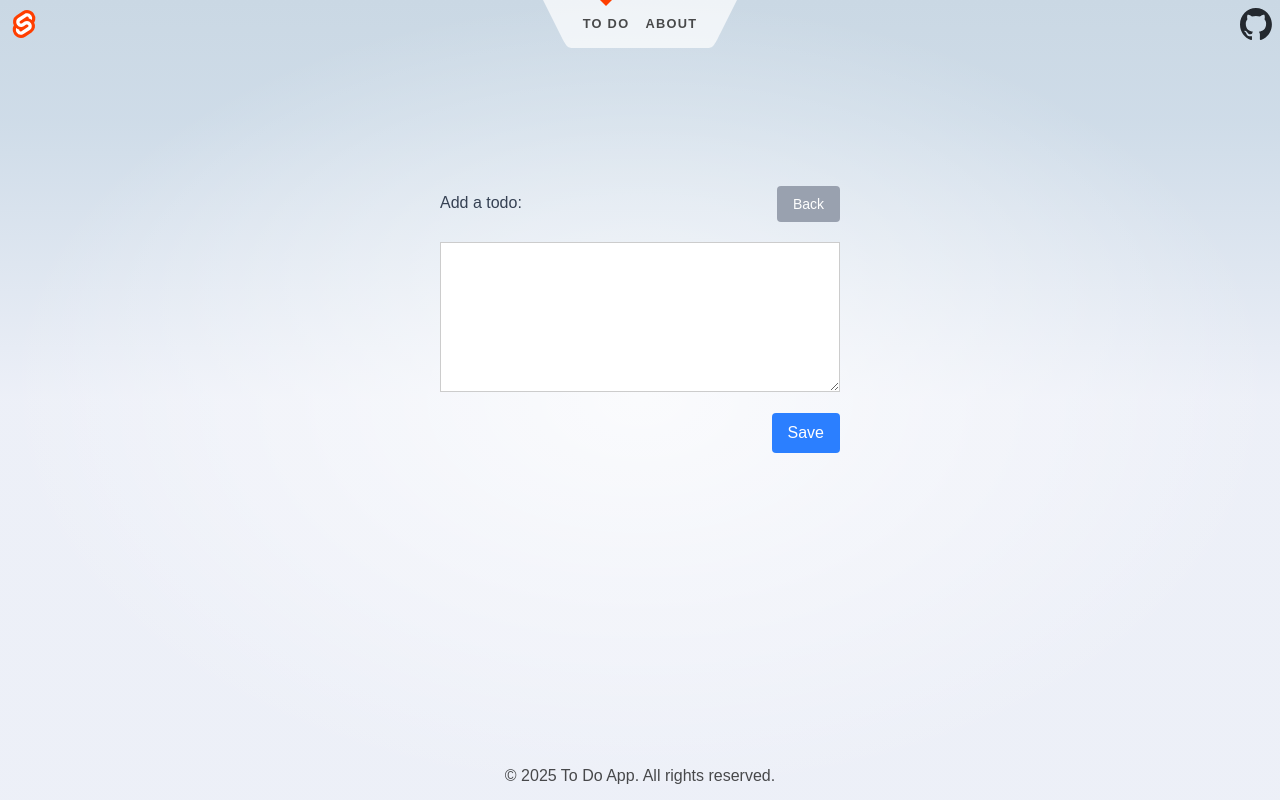
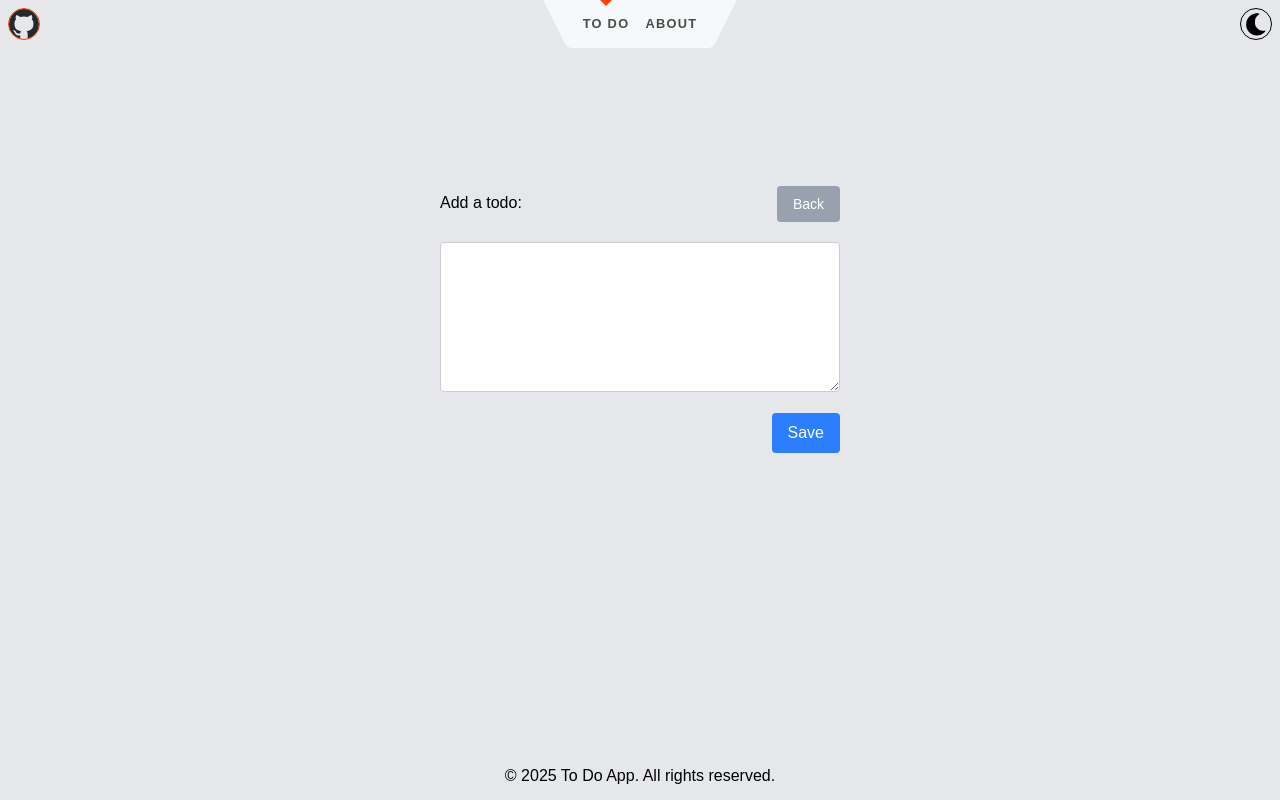
Before and after one commit to ljbeduya/sv-todo-app, a SvelteKit app: page /todo/create in a window 1280 px wide. Built offline with nearby package versions, Linux system fonts and the light colour scheme.

Commit message:
Implement dark mode theme switching

```diff
--- a/src/app.css
+++ b/src/app.css
@@ -3,6 +3,7 @@
 @plugin '@tailwindcss/forms';
 @plugin '@tailwindcss/typography';
 
+@custom-variant dark (&:where(.dark, .dark *));
 :root {
 	--font-body:
 		Arial, -apple-system, BlinkMacSystemFont, 'Segoe UI', Roboto, Oxygen, Ubuntu, Cantarell,
@@ -50,6 +51,7 @@ p {
 a:hover {
 	text-decoration: underline;
 }
+
 h1 {
 	font-size: 2rem;
 	text-align: center;
--- a/src/routes/+layout.svelte
+++ b/src/routes/+layout.svelte
@@ -5,7 +5,7 @@
   let { children } = $props();
 </script>
 
-<div class="app">
+<div class="app text-black bg-gray-200 dark:text-white dark:bg-black">
   <Header />
 
   <main>
@@ -43,10 +43,6 @@
     padding: 12px;
   }
 
-  footer a {
-    font-weight: bold;
-  }
-
   @media (min-width: 480px) {
     footer {
       padding: 12px 0;
--- a/src/routes/Header.svelte
+++ b/src/routes/Header.svelte
@@ -1,24 +1,34 @@
 <script lang="ts">
   import { page } from "$app/state";
-  import logo from "$lib/images/svelte-logo.svg";
   import github from "$lib/images/github.svg";
+  import moon from "$lib/images/moon_icon.png";
+  import sun from "$lib/images/sun_icon.png";
+
+  let isDarkMode = $state(false);
+
+  function toggleDarkMode() {
+    document.documentElement.classList.toggle("dark");
+    isDarkMode = !isDarkMode;
+  }
 </script>
 
-<header>
+<header class="header flex justify-between">
   <div class="corner">
     <a
-      href="https://svelte.dev/docs/kit"
+      href="https://github.com/ljbeduya/sv-todo-app"
       target="_blank"
       rel="noopener noreferrer"
+      class="flex items-center justify-center"
     >
       <img
-        src={logo}
-        alt="SvelteKit"
+        src={github}
+        alt="GitHub"
+        class="dark:bg-white rounded-full border-1 size-8"
       />
     </a>
   </div>
 
-  <nav>
+  <nav class="nav flex justify-center">
     <svg
       viewBox="0 0 2 3"
       aria-hidden="true"
@@ -45,48 +55,33 @@
     </svg>
   </nav>
 
-  <div class="corner">
-    <a
-      href="https://github.com/ljbeduya/sv-todo-app"
-      target="_blank"
-      rel="noopener noreferrer"
+  <div class="corner flex justify-center items-center">
+    <button
+      type="button"
+      class="border-1 flex justify-center items-center rounded-full bg-none size-8"
+      onclick={toggleDarkMode}
     >
       <img
-        src={github}
-        alt="GitHub"
+        src={isDarkMode ? sun : moon}
+        alt="Toggle Dark Mode"
+        class="icon hover:bg-red-100 dark:hover:bg-yellow-50 rounded-full size-7 p-0.5"
       />
-    </a>
+    </button>
   </div>
 </header>
 
 <style>
-  header {
-    display: flex;
-    justify-content: space-between;
-  }
-
   .corner {
     width: 3em;
     height: 3em;
   }
 
   .corner a {
-    display: flex;
-    align-items: center;
-    justify-content: center;
     width: 100%;
     height: 100%;
   }
 
-  .corner img {
-    width: 2em;
-    height: 2em;
-    object-fit: contain;
-  }
-
   nav {
-    display: flex;
-    justify-content: center;
     --background: rgba(255, 255, 255, 0.7);
   }
 
--- a/src/routes/todo/+page.svelte
+++ b/src/routes/todo/+page.svelte
@@ -53,7 +53,7 @@
 </svelte:head>
 
 <div class="text-column">
-  <h1>To Do List</h1>
+  <h1>My To Dos</h1>
   <button
     type="button"
     class="create-btn bg-blue-500 text-white py-2 px-4 rounded hover:bg-blue-600"
@@ -64,14 +64,14 @@
   <div class="search-container flex items-center mb-4">
     {#if doSearch}
       <div
-        class="search-field flex items-center"
+        class="search-field flex-auto items-center"
         transition:slide={{ axis: "x", duration: 400 }}
       >
         <input
           type="text"
           bind:value={searchKey}
           placeholder="Search todos..."
-          class="border border-gray-300 rounded px-2 py-1 mb-4 w-full max-w-md"
+          class="rounded px-1 py-1 mb-2 max-w-md gap-3 dark:bg-gray-700 dark:text-white"
           autocomplete="off"
           oninput={() => {
             const filteredTodos = originalTodos.filter((todo) =>
@@ -84,7 +84,7 @@
     {/if}
     <button
       type="button"
-      class="search-btn text-white py-2 px-4 rounded"
+      class="search-btn text-white py-2 px-4 rounded flex-auto"
       onclick={() => (doSearch = !doSearch)}
       disabled={!data.todos.length}
       class:bg-gray-400={data.todos.length}
@@ -102,6 +102,7 @@
       <ul>
         {#each todos.filter((todo) => !todo.done) as todo (todo.id)}
           <li
+            class="rounded border-1"
             in:fly={{ y: 20, duration: 400 }}
             out:slide={{ duration: 300 }}
           >
@@ -121,7 +122,7 @@
       <span>Completed Todos</span>
       <button
         type="button"
-        class="completed-btn bg-green-300 text-black py-2 px-4 rounded hover:bg-green-400"
+        class="completed-btn bg-green-400 text-white py-2 px-4 rounded hover:bg-green-600"
         onclick={() => (showCompleted = !showCompleted)}
       >
         {!showCompleted ? "Show" : "Hide"}
@@ -135,6 +136,7 @@
         <ul>
           {#each todos.filter((todo) => todo.done) as todo (todo.id)}
             <li
+              class="rounded border-1"
               in:fly={{ y: 20, duration: 400 }}
               out:slide={{ duration: 300 }}
             >
@@ -156,29 +158,13 @@
 
 <style>
   li {
-    border: 1px solid;
-    margin: 0 3px 3px 3px;
-    padding: 1px;
+    margin-bottom: 0.3rem;
+    padding: 0.1rem;
   }
-  .create-btn,
-  .search-btn,
-  .completed-btn {
-    margin-bottom: 5px;
+  button {
+    margin-bottom: 0.4rem;
   }
   .text-column {
     width: 20rem;
   }
-  .search-btn {
-    transition: width 0.5s;
-  }
-  .search-container {
-    width: 100%;
-    display: flex;
-    justify-content: space-between;
-    align-items: center;
-  }
-  .search-field input {
-    margin-bottom: 5px;
-    display: block;
-  }
 </style>
--- a/src/routes/todo/TodoForm.svelte
+++ b/src/routes/todo/TodoForm.svelte
@@ -28,7 +28,7 @@
   >
     <label
       for="description"
-      class="block text-sm font-medium text-gray-700"
+      class="block text-sm font-medium"
     >
       <div class="description-label flex items-center">
         <h2>Add a todo:</h2>
@@ -42,16 +42,17 @@
       </div>
       <br />
       <textarea
-        class="description-input"
+        class="description-input dark:bg-gray-700 rounded"
         name="description"
         autocomplete="off"
         required
         disabled={done}
         class:text-gray-500={done}
-        class:bg-gray-300={done}>{description ?? ""}</textarea
+        class:bg-gray-300={done}
+        class:dark:bg-gray-300={done}>{description ?? ""}</textarea
       >
     </label>
-    <div class="button-actions">
+    <div class="button-actions flex justify-end">
       {#if handleDelete}
         <button
           type="button"
@@ -85,10 +86,6 @@
     text-wrap: initial;
     overflow-y: auto;
   }
-  .button-actions {
-    display: flex;
-    justify-content: flex-end;
-  }
   .delete-btn {
     margin-right: auto;
   }
--- a/src/routes/todo/TodoItem.svelte
+++ b/src/routes/todo/TodoItem.svelte
@@ -7,7 +7,9 @@
   );
 </script>
 
-<div class="todo-item">
+<div
+  class="todo-item flex items-center justify-end max-w-md rounded hover:bg-red-100 dark:hover:text-black dark:hover:bg-yellow-50 gap-2"
+>
   <input
     type="checkbox"
     checked={todo.done}
@@ -53,12 +55,6 @@
     margin: auto;
   }
   .todo-item {
-    display: flex;
-    justify-content: flex-end;
-    align-items: center;
-    gap: 0.5rem;
     padding: 0.5rem;
-    border-bottom: 1px solid #e5e7eb;
-    width: 100%;
   }
 </style>
```
Also changed, not shown: src/lib/images/moon_icon.png (added), src/lib/images/sun_icon.png (added).
